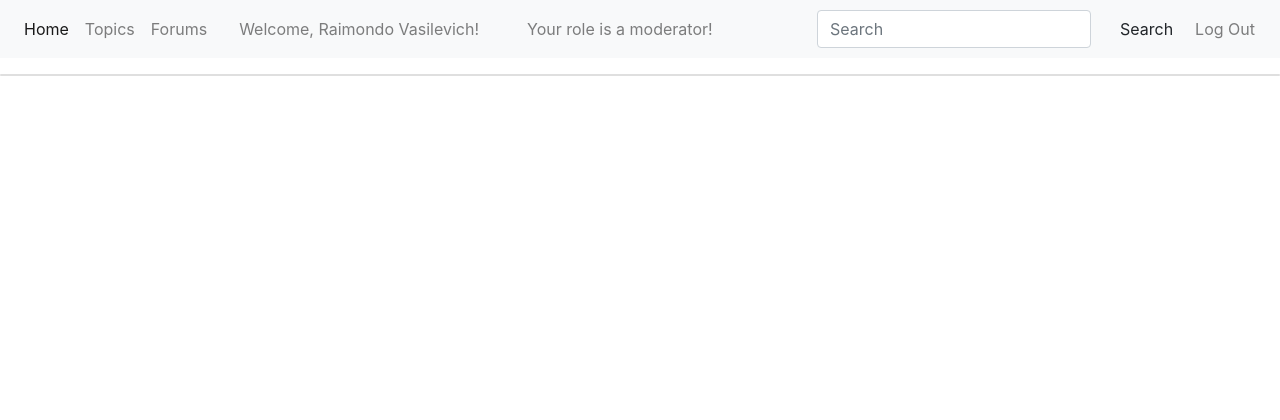
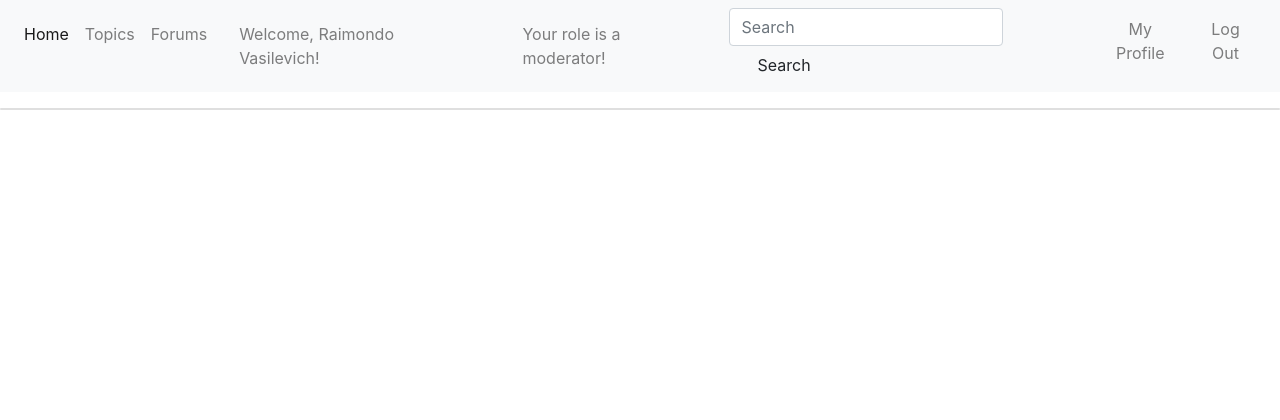
Before and after one commit to bambidorothy/CSIT314, a PHP site: page / in a window 1280 px wide. Shown: the top 420 px of the page. Run offline with PHP 8.4, Linux system fonts and the light colour scheme; a user stored in the database is signed in; data comes from the database, SQL or seed files in the repository.

Commit message:
added profile.php

```diff
--- a/index.php
+++ b/index.php
@@ -71,6 +71,9 @@ if (isset($_GET['q'])){ //get q variable to logout
                     <button class="btn btn-outline-white btn-md my-2 my-sm-0 ml-3" type="submit">Search</button>
                 </form>
                 <li class="nav-item">
+                    <a class="nav-link btn btn-outline-light" href="profile.php">My Profile</a>
+                </li>
+                <li class="nav-item">
                     <a class="nav-link btn btn-outline-light" href="index.php?q=logout">Log Out</a>
                 </li>
             </ul>
```
Also changed, not shown: profile.php (added).
